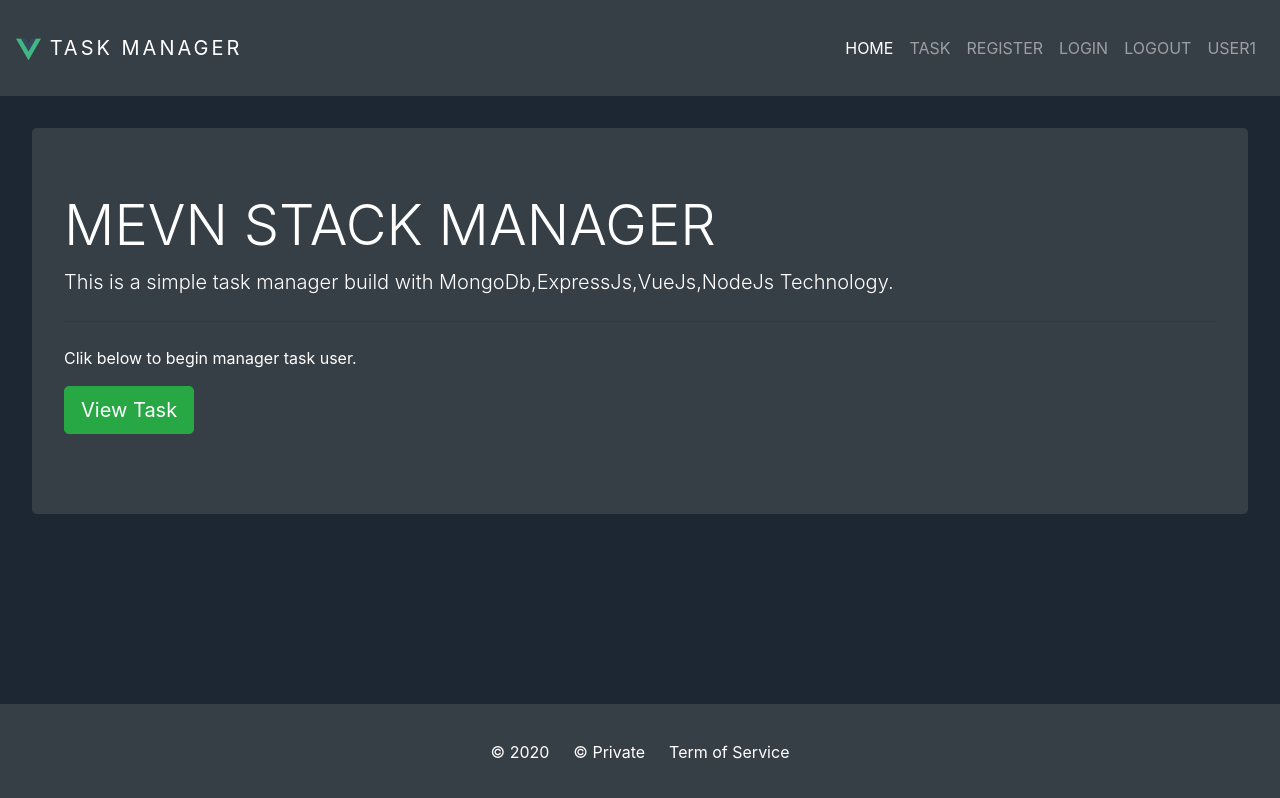
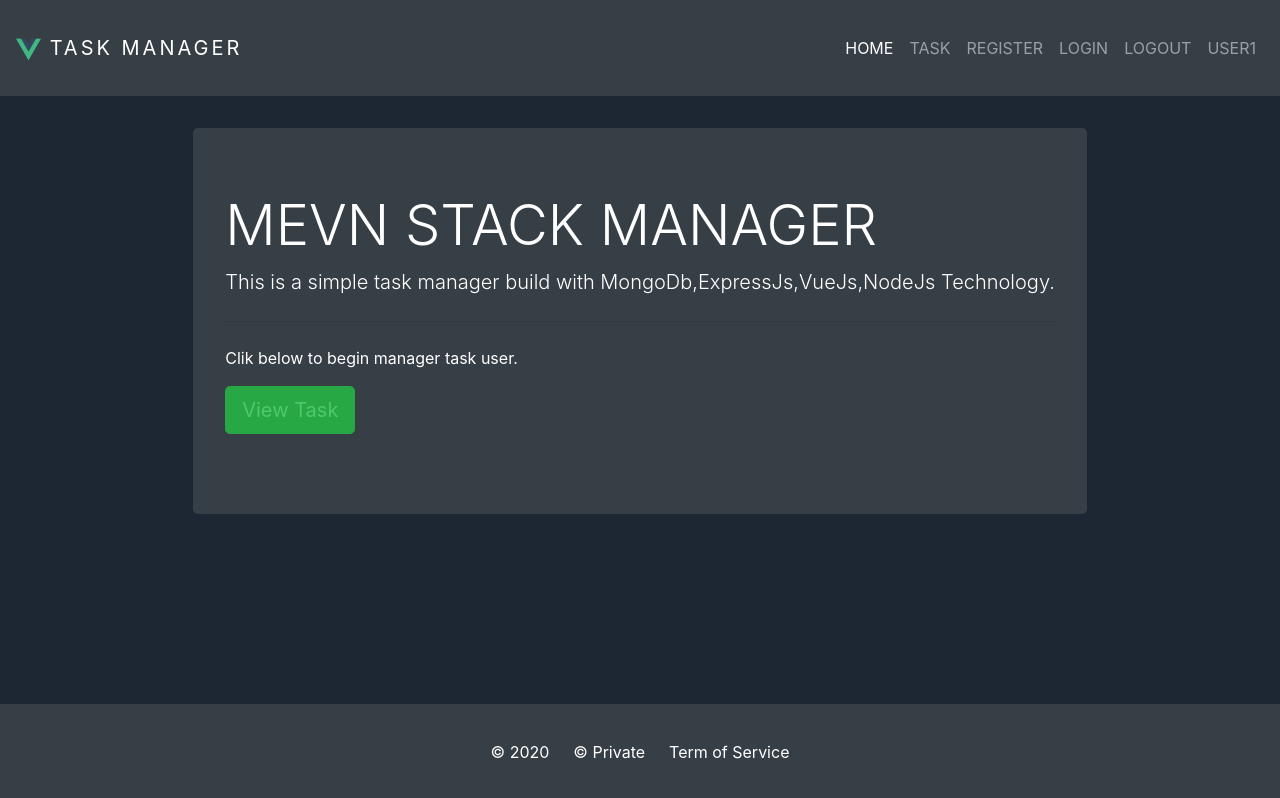
Before and after one commit to richardykedang/MEVN1, a Vue app: page / in a window 1280 px wide. Built offline with nearby package versions, Linux system fonts and the light colour scheme.

Commit message:
add css style for jumbotron

```diff
--- a/public/index.html
+++ b/public/index.html
@@ -5,7 +5,7 @@
     <meta http-equiv="X-UA-Compatible" content="IE=edge">
     <meta name="viewport" content="width=device-width,initial-scale=1.0">
     <link rel="icon" href="<%= BASE_URL %>favicon.ico">
-    <title><%= htmlWebpackPlugin.options.title %></title>
+    <title>MEVN TASK MANAGER</title>
   </head>
   <body>
     <noscript>
--- a/src/assets/css/style.css
+++ b/src/assets/css/style.css
@@ -42,6 +42,26 @@
     align-items: center;
 }
 
+div#custom-home {
+    display: flex;
+    width: 100%;
+    flex-direction: column;
+    justify-content: center;
+    align-items: center;
+}
+
+.btn-primary {
+    color: #32aced !important;
+}
+
+.btn-success {
+    color: #4fc86d !important;
+}
+
+.btn-success:hover {
+    color: #3da978 !important;
+}
+
 @media screen and (max-width: 767px)  {
     div#navbarCollapse {
         width: 100%;
--- a/src/views/Home.vue
+++ b/src/views/Home.vue
@@ -1,7 +1,7 @@
 <template>
-
-    <HelloWorld msg="Welcome to Your Vue.js App"/>
-
+    <div id="custom-home">
+      <HelloWorld msg="Welcome to Your Vue.js App"/>
+    </div>
 </template>
 
 <script>
```
